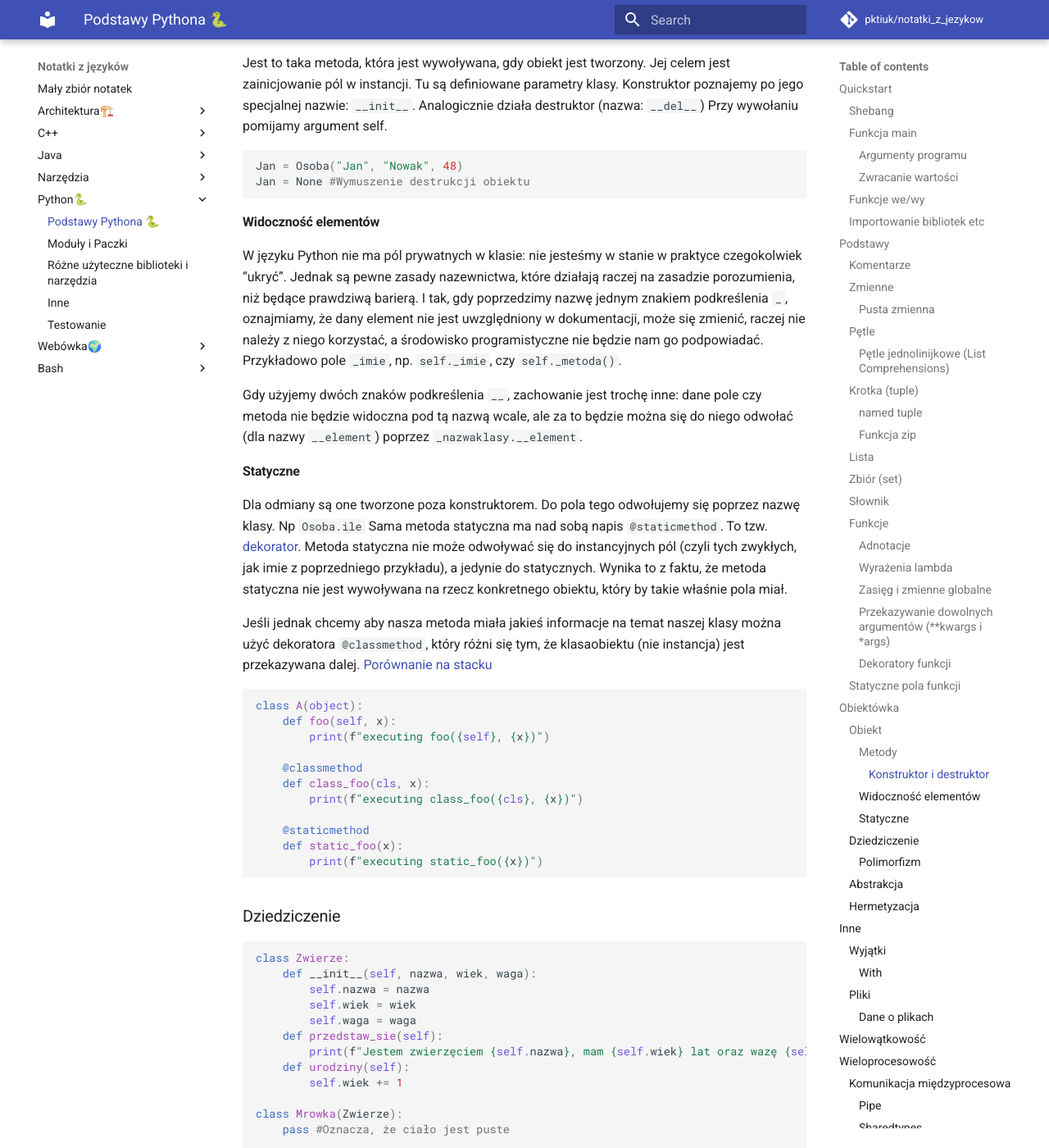
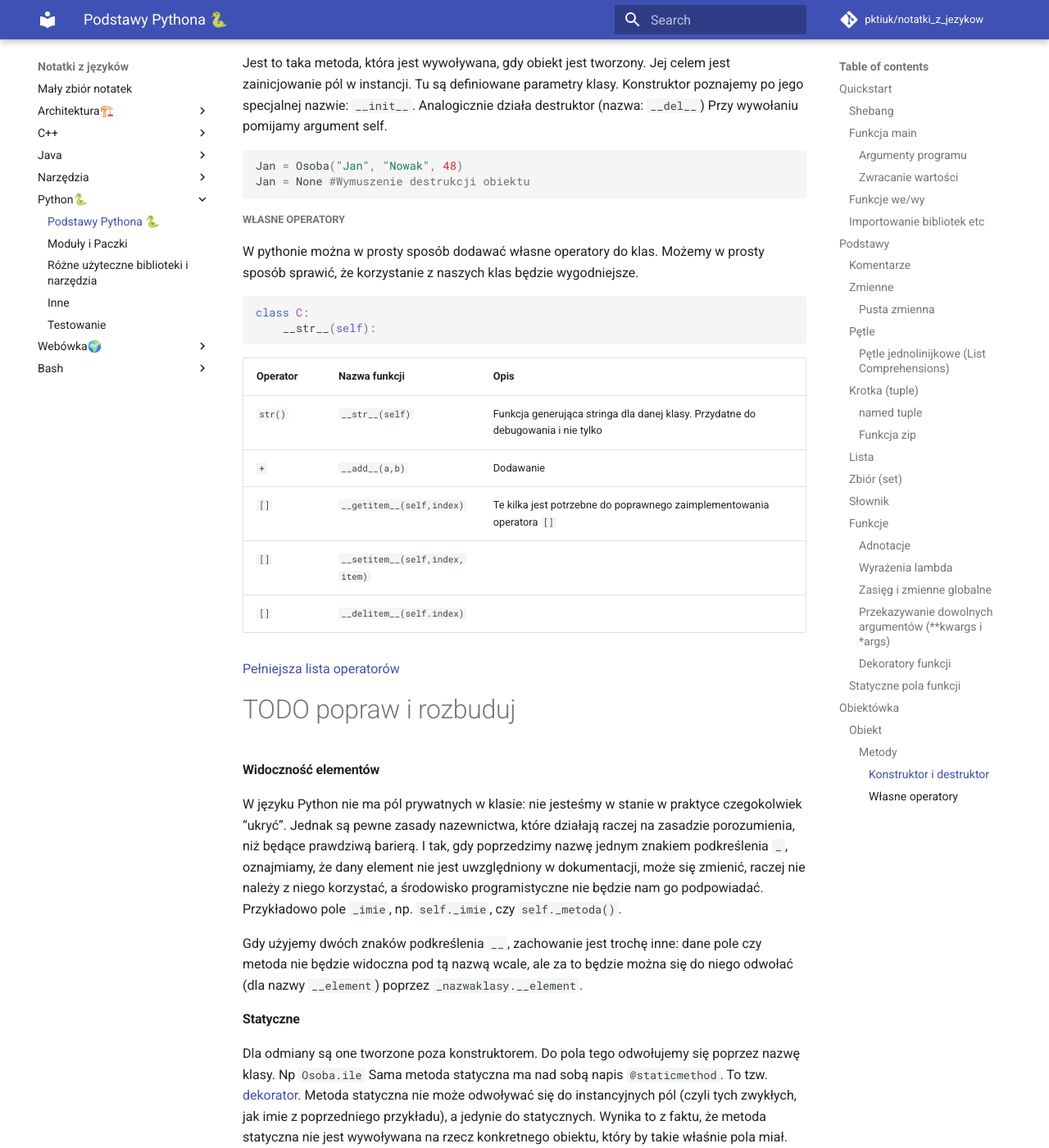
Before and after one commit to pktiuk/notatki_z_jezykow, an MkDocs documentation site: the page built from docs/Python🐍/1_ogolne_notatki.md, in a window 1280 px wide and 1400 px high, scrolled down 16031 px. Shown: the whole window at 82% size. Built offline with MkDocs 1.6.1 and Material for MkDocs 9.7.7, drawn with Linux system fonts in a browser that asks for light colours; comment, search, counter and statistics services are not loaded.

Commit message:
Nadpisywanie operatorów pythona (napoczęte)

````diff
--- a/docs/Python🐍/1_ogolne_notatki.md
+++ b/docs/Python🐍/1_ogolne_notatki.md
@@ -801,6 +801,27 @@ Jan = Osoba("Jan", "Nowak", 48)
 Jan = None #Wymuszenie destrukcji obiektu
 ```
 
+##### Własne operatory
+
+W pythonie można w prosty sposób dodawać własne operatory do klas. Możemy w prosty sposób sprawić, że korzystanie z naszych klas będzie wygodniejsze.
+
+```python
+class C:
+    __str__(self):
+
+```
+
+| Operator | Nazwa funkcji                  | Opis                                                                             |
+| -------- | ------------------------------ | -------------------------------------------------------------------------------- |
+| `str()`  | `__str__(self)`                | Funkcja generująca stringa dla danej klasy. Przydatne do debugowania i nie tylko |
+| `+`      | `__add__(a,b)`                 | Dodawanie                                                                        |
+| `[]`     | `__getitem__(self,index)`      | Te kilka jest potrzebne do poprawnego zaimplementowania operatora `[]`           |
+| `[]`     | `__setitem__(self,index,item)` |                                                                                  |
+| `[]`     | `__delitem__(self.index)`      |                                                                                  |
+
+[Pełniejsza lista operatorów](https://docs.python.org/3/library/operator.html)
+#TODO popraw i rozbuduj
+
 #### Widoczność elementów
 
 W języku Python nie ma pól prywatnych w klasie: nie jesteśmy w stanie w praktyce czegokolwiek “ukryć”. Jednak są pewne zasady nazewnictwa, które działają raczej na zasadzie porozumienia, niż będące prawdziwą barierą. I tak, gdy poprzedzimy nazwę jednym znakiem podkreślenia `_`, oznajmiamy, że dany element nie jest uwzględniony w dokumentacji, może się zmienić, raczej nie należy z niego korzystać, a środowisko programistyczne nie będzie nam go podpowiadać. Przykładowo pole `_imie`, np. `self._imie`, czy `self._metoda()`.
````
